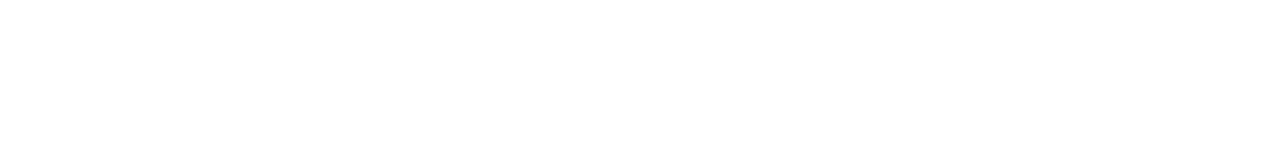
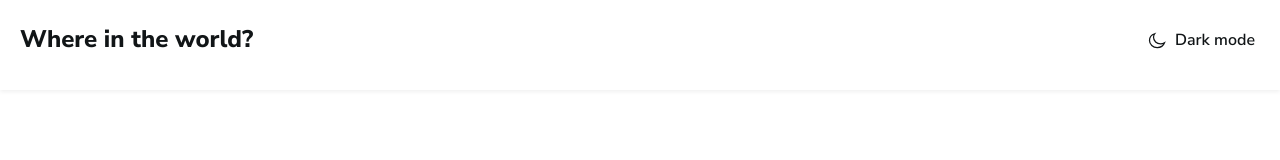
Before and after one commit to MIRZOULUGBEK9008/countries-exam-selfmade, a plain HTML site: page index.html in a window 1280 px wide. Drawn offline with Linux system fonts and the light colour scheme.

Commit message:
Add site-header

```diff
--- a/css/styles.css
+++ b/css/styles.css
@@ -9,12 +9,17 @@
   --search-icon: #848484;
   --arrow-icon: #000;
   --detail-body: #fff;
+  --moon: transparent;
+  --moon-stroke: var(--black);
 
   /* BOX-SHADOW */
   --card-sh: 0px 0px 7px 2px rgba(0, 0, 0, 0.03);
   --input-select-sh: 0px 2px 9px 0px rgba(0, 0, 0, 0.05);
   --header-sh: 0px 2px 4px 0px rgba(0, 0, 0, 0.06);
   --borders-card: 0px 0px 4px 1px rgba(0, 0, 0, 0.10);
+
+  /* TRANSITIONS */
+  --ts: 0.3s ease;
 }
 
 .dark {
@@ -24,6 +29,8 @@
   --search-icon: var(--black);
   --arrow-icon: var(--search-icon);
   --detail-body: var(--grey);
+  --moon: var(--black);
+  --moon-stroke: transparent;
 }
 
 
@@ -130,6 +137,7 @@ body {
   line-height: 1.14;
   padding: 0;
   margin: 0;
+  transition: background-color var(--ts), color var(--ts);
 }
 
 img {
@@ -146,7 +154,7 @@ img {
 
 /* CONTAINER  */
 .container {
-  max-width: 120rem;
+  max-width: 132rem;
   width: 100%;
   padding-left: 2rem;
   padding-right: 2rem;
@@ -172,3 +180,58 @@ img {
 .main-content {
   flex-grow: 1;
 }
+
+
+.site-header {
+  box-shadow: var(--header-sh);
+  background-color: var(--white);
+}
+
+.site-header__container {
+  display: flex;
+  align-items: center;
+  justify-content: space-between;
+  padding-top: 2.4rem;
+  padding-bottom: 2.4em;
+}
+
+.site-header__badge {
+  margin: 0;
+  font-size: 2.4rem;
+  color: var(--black);
+}
+
+.site-header__button {
+  padding: 0.5rem;
+  border: 0;
+  background-color: transparent;
+  cursor: pointer;
+  transition: opacity var(--ts), transform var(--ts);
+}
+
+.site-header__button:hover {
+  opacity: 0.8;
+}
+
+.site-header__button:active {
+  transform: scale(0.9);
+}
+
+.toggler__inner {
+  display: flex;
+  align-items: center;
+}
+
+.toggler__img {
+  object-fit: contain;
+  width: 20px;
+  height: 20px;
+  margin-right: 0.8rem;
+}
+
+.toggler__text {
+  font-size: 1.6rem;
+  line-height: normal;
+  font-weight: 600;
+  color: var(--black);
+}
--- a/index.html
+++ b/index.html
@@ -29,7 +29,22 @@
     <span class="loader"></span>
   </div>
 
-
+  <!-- SITE-HEADER -->
+  <header class="site-header">
+    <div class="site-header__container container">
+      <h1 class="site-header__badge">Where in the world?</h1>
+      <button class="site-header__button toggler js-mode">
+        <span class="toggler__inner">
+          <svg class="toggler__img" width="20" height="20" fill="none" xmlns="http://www.w3.org/2000/svg">
+            <path fill-rule="evenodd" clip-rule="evenodd"
+              d="M13.553 13.815c-3.884 0-7.034-2.887-7.034-6.447 0-1.343.448-2.586 1.212-3.618-3.04.945-5.231 3.581-5.231 6.688 0 3.9 3.45 7.062 7.704 7.062 3.389 0 6.266-2.007 7.296-4.796a7.458 7.458 0 0 1-3.947 1.111z"
+              fill="var(--moon)" stroke="var(--moon-stroke)" stroke-width="1.25" />
+          </svg>
+          <span class="toggler__text">Dark mode</span>
+        </span>
+      </button>
+    </div>
+  </header>
 
   <script src="js/main.js" type="module"></script>
 </body>
```
